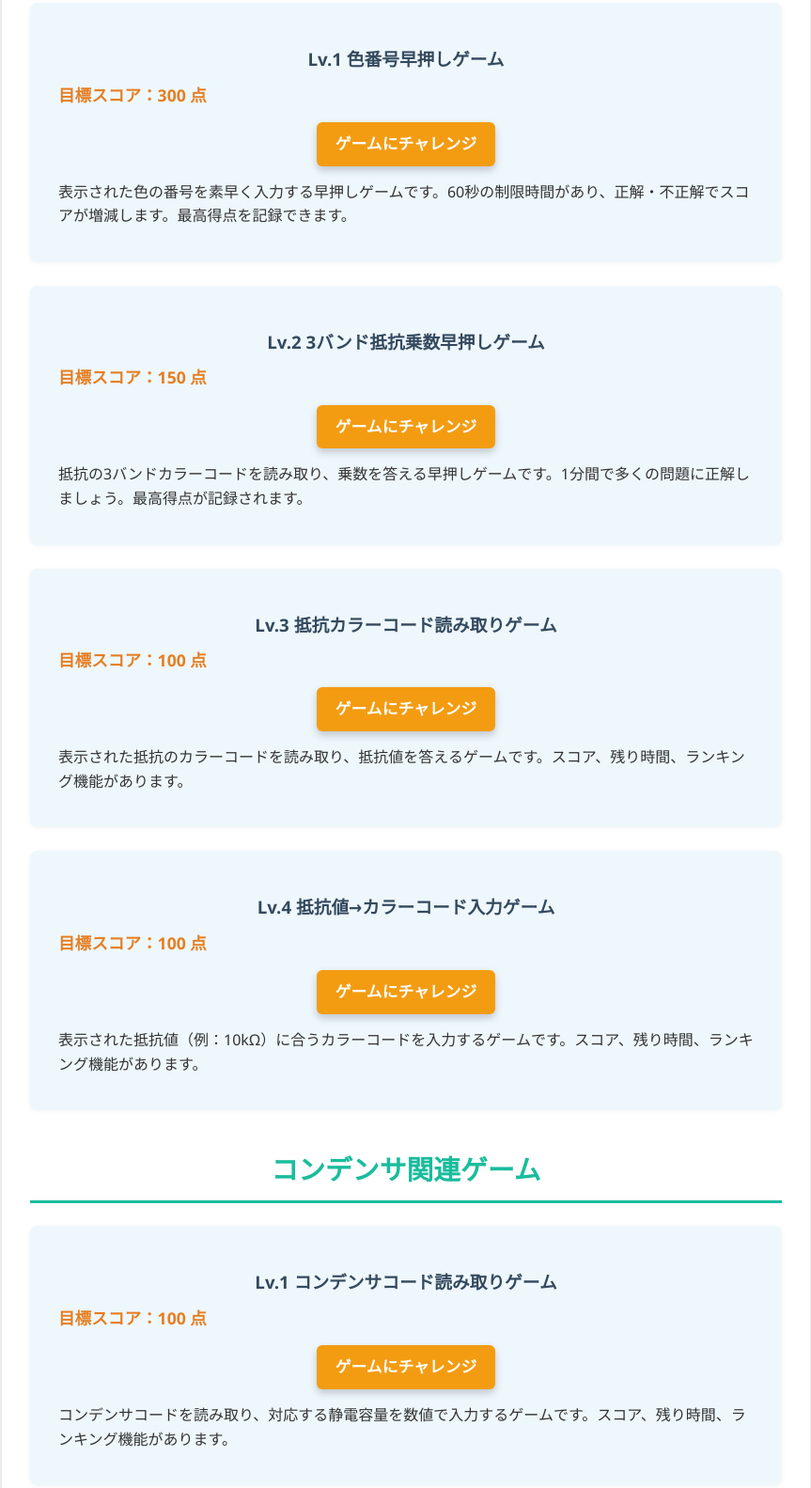
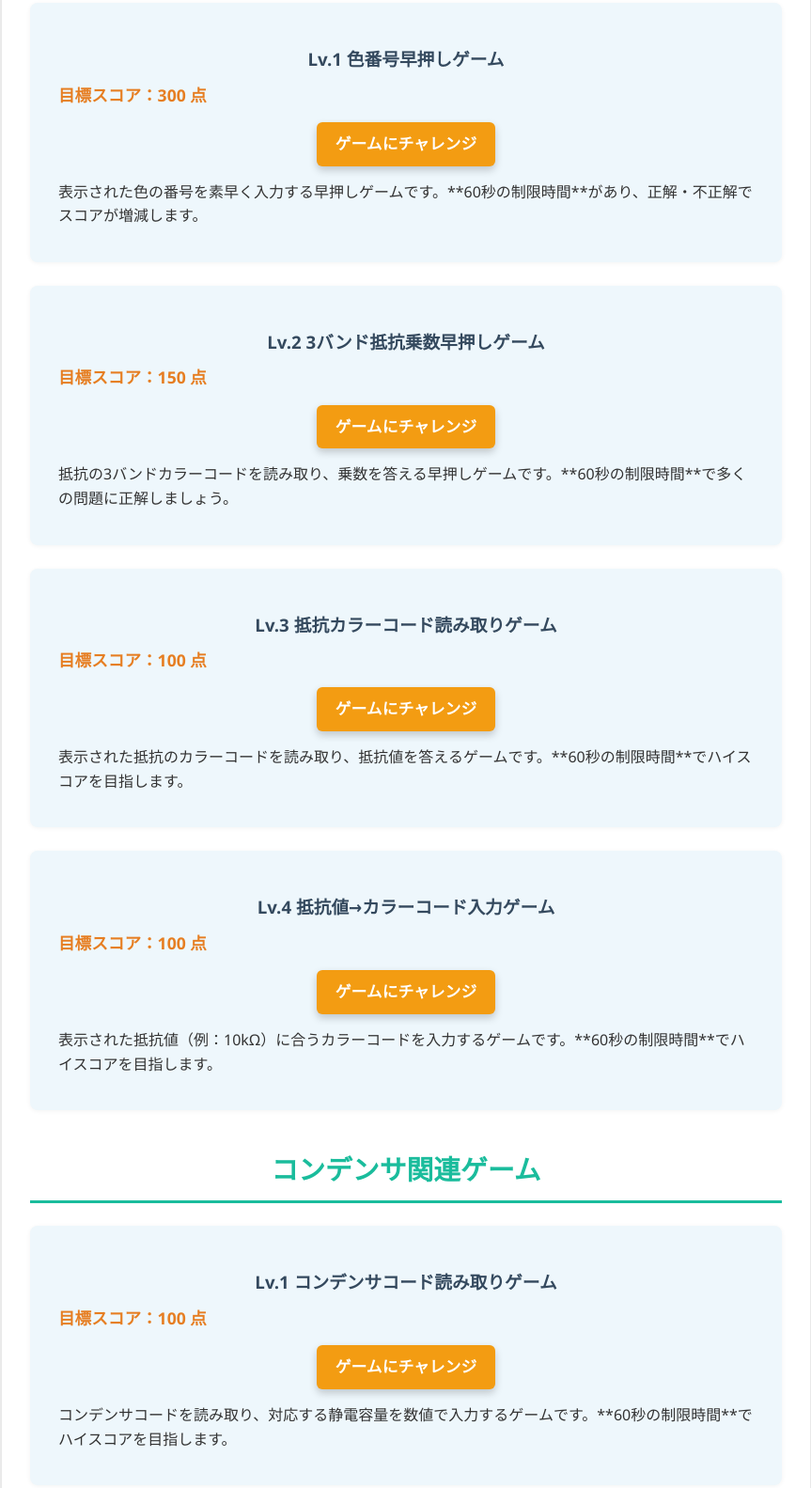
Before and after one commit to E-TechKB/Elec_SET_portal, a plain HTML site: page index.html in a window 1280 px wide. Shown: the part 329-1912 px from the top of the page at 94% size, without its empty margins (208-1071 px from the left). Drawn offline with Linux system fonts and the light colour scheme.

Commit message:
Update index.html

```diff
--- a/index.html
+++ b/index.html
@@ -20,25 +20,25 @@
                 <h3>Lv.1 色番号早押しゲーム</h3>
                 <p class="score-goal">目標スコア：300 点</p>
                 <a class="game-link-button" href="https://e-techkb.github.io/Color_Number/" target="_blank" rel="noopener noreferrer">ゲームにチャレンジ</a>
-                <p>表示された色の番号を素早く入力する早押しゲームです。60秒の制限時間があり、正解・不正解でスコアが増減します。最高得点を記録できます。</p>
+                <p>表示された色の番号を素早く入力する早押しゲームです。**60秒の制限時間**があり、正解・不正解でスコアが増減します。</p>
             </li>
             <li>
                 <h3>Lv.2 3バンド抵抗乗数早押しゲーム</h3>
                 <p class="score-goal">目標スコア：150 点</p>
                 <a class="game-link-button" href="https://e-techkb.github.io/3band_ColorToValue/" target="_blank" rel="noopener noreferrer">ゲームにチャレンジ</a>
-                <p>抵抗の3バンドカラーコードを読み取り、乗数を答える早押しゲームです。1分間で多くの問題に正解しましょう。最高得点が記録されます。</p>
+                <p>抵抗の3バンドカラーコードを読み取り、乗数を答える早押しゲームです。**60秒の制限時間**で多くの問題に正解しましょう。</p>
             </li>
             <li>
                 <h3>Lv.3 抵抗カラーコード読み取りゲーム</h3>
                 <p class="score-goal">目標スコア：100 点</p>
                 <a class="game-link-button" href="https://e-techkb.github.io/ColorToValue" target="_blank" rel="noopener noreferrer">ゲームにチャレンジ</a>
-                <p>表示された抵抗のカラーコードを読み取り、抵抗値を答えるゲームです。スコア、残り時間、ランキング機能があります。</p>
+                <p>表示された抵抗のカラーコードを読み取り、抵抗値を答えるゲームです。**60秒の制限時間**でハイスコアを目指します。</p>
             </li>
             <li>
                 <h3>Lv.4 抵抗値→カラーコード入力ゲーム</h3>
                 <p class="score-goal">目標スコア：100 点</p>
                 <a class="game-link-button" href="https://e-techkb.github.io/ValueToColor" target="_blank" rel="noopener noreferrer">ゲームにチャレンジ</a>
-                <p>表示された抵抗値（例：10kΩ）に合うカラーコードを入力するゲームです。スコア、残り時間、ランキング機能があります。</p>
+                <p>表示された抵抗値（例：10kΩ）に合うカラーコードを入力するゲームです。**60秒の制限時間**でハイスコアを目指します。</p>
             </li>
         </ul>
 
@@ -48,13 +48,13 @@
                 <h3>Lv.1 コンデンサコード読み取りゲーム</h3>
                 <p class="score-goal">目標スコア：100 点</p>
                 <a class="game-link-button" href="https://e-techkb.github.io/NumToCap" target="_blank" rel="noopener noreferrer">ゲームにチャレンジ</a>
-                <p>コンデンサコードを読み取り、対応する静電容量を数値で入力するゲームです。スコア、残り時間、ランキング機能があります。</p>
+                <p>コンデンサコードを読み取り、対応する静電容量を数値で入力するゲームです。**60秒の制限時間**でハイスコアを目指します。</p>
             </li>
             <li>
                 <h3>Lv.2 コンデンサコード入力ゲーム</h3>
                 <p class="score-goal">目標スコア：100 点</p>
                 <a class="game-link-button" href="https://e-techkb.github.io/CapToNum" target="_blank" rel="noopener noreferrer">ゲームにチャレンジ</a>
-                <p>表示された静電容量（例：0.1µF）に合うコンデンサコードを入力するゲームです。スコア、残り時間、ランキング機能があります。</p>
+                <p>表示された静電容量（例：0.1µF）に合うコンデンサコードを入力するゲームです。**60秒の制限時間**でハイスコアを目指します。</p>
             </li>
         </ul>
 
```
